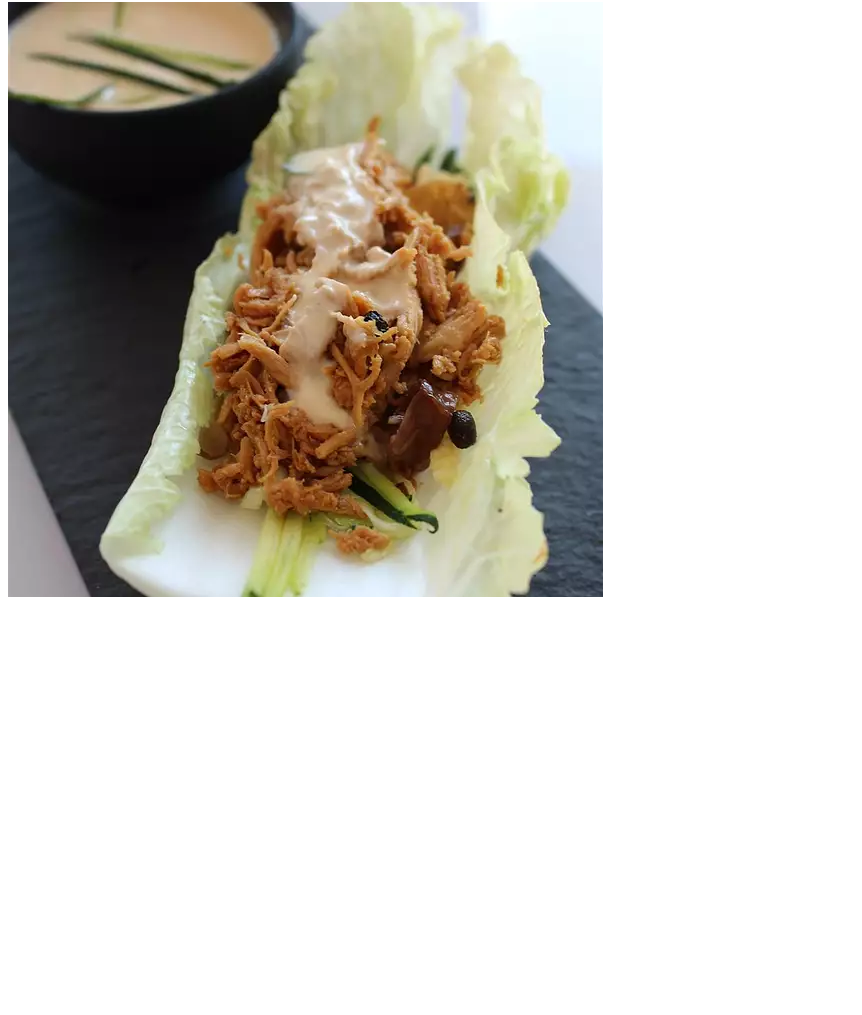
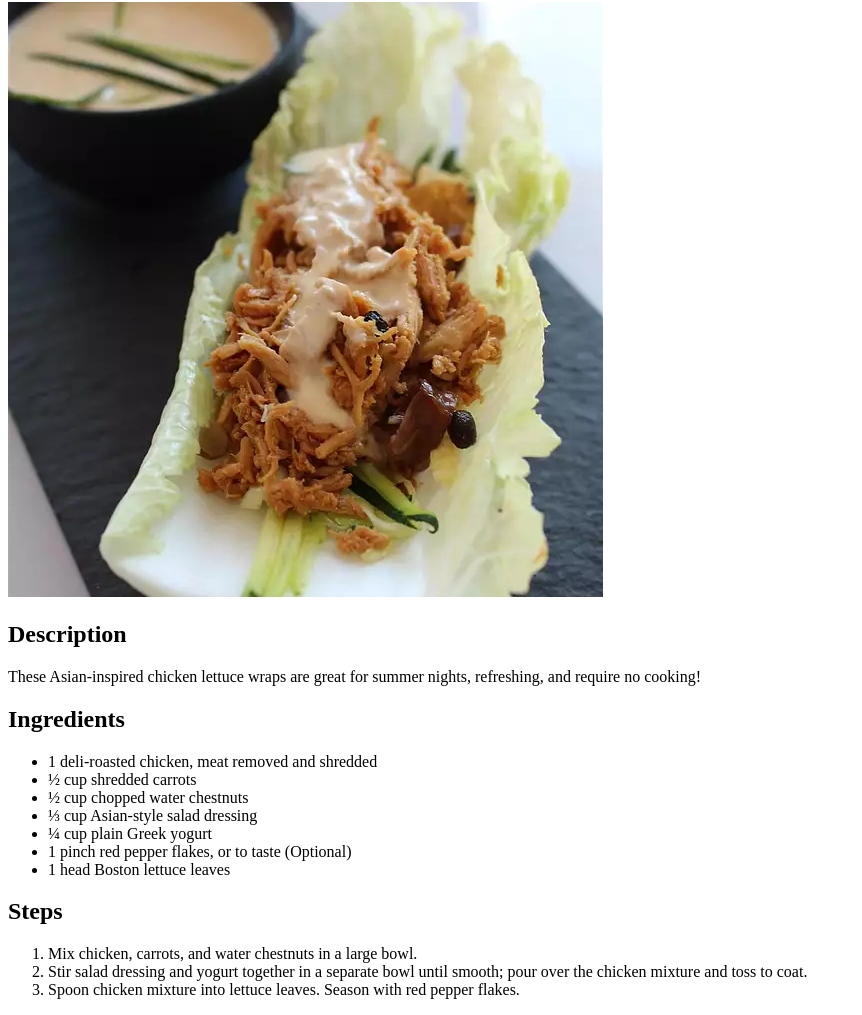
Before and after one commit to Fit-Nerd/odin-recipes, a plain HTML site: page recipes/chicken-wrap.html in a window 1280 px wide. Shown: the part 78-1093 px from the top of the page, without its empty margins (0-862 px from the left). Before the commit the page ends 800 px from the top, so only its background shows below. Drawn offline with Linux system fonts and the light colour scheme.

Commit message:
Add recipe image, description, and steps

```diff
--- a/recipes/chicken-wrap.html
+++ b/recipes/chicken-wrap.html
@@ -10,5 +10,23 @@
     <h1>No-Cook Chicken Lettuce Wraps</h1>
 
     <img src="wrap.jpg" alt="A delicous low carb chicken lettuce wrap">
+    <h2>Description</h2>
+    <p>These Asian-inspired chicken lettuce wraps are great for summer nights, refreshing, and require no cooking!</p>
+    <h2>Ingredients</h2>
+    <ul>
+        <li>1 deli-roasted chicken, meat removed and shredded</li>
+        <li>½ cup shredded carrots</li>
+        <li>½ cup chopped water chestnuts</li>
+        <li>⅓ cup Asian-style salad dressing</li>
+        <li>¼ cup plain Greek yogurt </li>
+        <li>1 pinch red pepper flakes, or to taste (Optional)</li>
+        <li>1 head Boston lettuce leaves</li>
+    </ul>
+    <h2>Steps</h2>
+    <ol>
+        <li>Mix chicken, carrots, and water chestnuts in a large bowl.</li>
+        <li>Stir salad dressing and yogurt together in a separate bowl until smooth; pour over the chicken mixture and toss to coat.</li>
+        <li>Spoon chicken mixture into lettuce leaves. Season with red pepper flakes.</li>
+    </ol>
 </body>
 </html>
```
